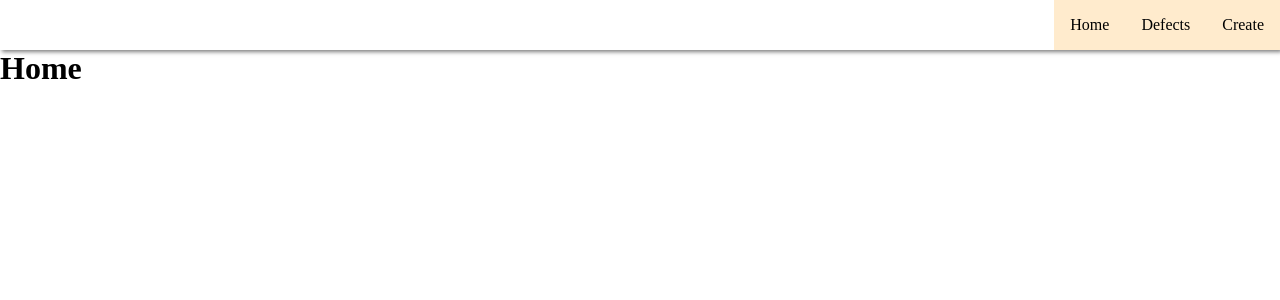
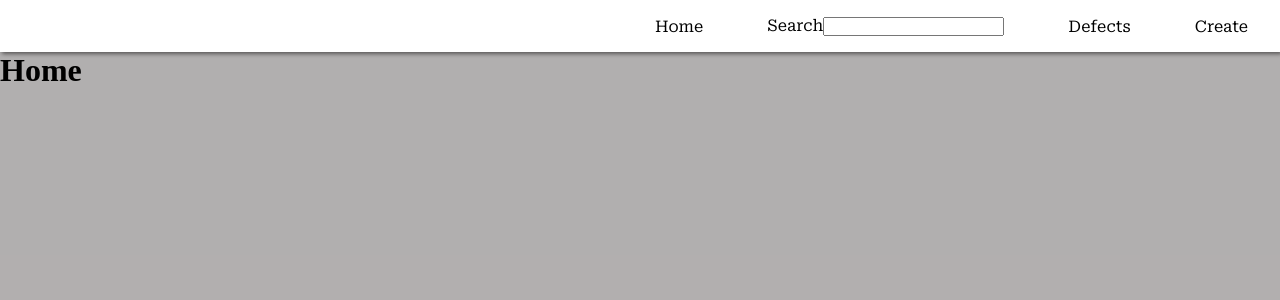
Before and after one commit to SathwikGM/bug-tracker, a React (Vite) app in the folder client/: page / in a window 1280 px wide. Shown: the top 300 px of the page. Built offline with nearby package versions, Linux system fonts and the light colour scheme.

Commit message:
added some types for create issue

```diff
--- /dev/null
+++ b/client/src/Types/CreateIssueTypes.ts
@@ -0,0 +1,10 @@
+export interface InputState {
+  defectId: string;
+  title: string;
+  description: string;
+  owners: string;
+  status: string;
+  priority: string;
+  environment: string;
+  createdBy: string;
+}
--- a/client/src/components/Button/Button.scss
+++ b/client/src/components/Button/Button.scss
@@ -5,7 +5,3 @@
   border-radius: 10px;
   border: none;
 }
-
-.Button:hover{
-
-}
--- a/client/src/components/Button/Button.tsx
+++ b/client/src/components/Button/Button.tsx
@@ -1,6 +1,7 @@
-import "./Button.scss"
+import "./Button.scss";
+import { ButtonProps } from "../../Types/ButtonTypes";
 
-const Button = ({children, style, onClick}) => {
+const Button = ({children, style, onClick}: ButtonProps) => {
  return (
     <button className="Button" style={style} onClick={onClick}>
       {children}
--- a/client/src/components/CreateIssue/CreateIssue.tsx
+++ b/client/src/components/CreateIssue/CreateIssue.tsx
@@ -2,9 +2,10 @@ import { useState } from "react";
 import axios from 'axios';
 import "./CreateIssue.scss";
 import Button from "../Button/Button";
+import { InputState } from '../../Types/CreateIssueTypes';
 
-const Create = () => {
-  const [input, setInput] = useState({
+const CreateIssue = () => {
+  const [input, setInput] = useState<InputState>({
     defectId:"",
     title: "",
     description: "",
@@ -16,12 +17,12 @@ const Create = () => {
   });
 
 // Function to handle input changes
-  const handleInputChange = (event) => {
+  const handleInputChange = (event: React.ChangeEvent<HTMLInputElement>) => {
     const { name, value } = event.target;
     setInput({ ...input, [name]: value })
   }
 
-  const createIssue = (newIssue) => {
+  const createIssue = (newIssue: InputState) => {
     axios
       .post("http://localhost:3000/createissue", newIssue)
       .then((response) => {
@@ -33,7 +34,7 @@ const Create = () => {
   };
 
   // Function to handle form submission
-  const handleCreateSubmit = (event)=>{
+  const handleCreateSubmit: React.FormEventHandler<HTMLFormElement> = (event)=>{
     event.preventDefault();
     createIssue(input);
      console.log(input)
@@ -44,28 +45,28 @@ const Create = () => {
     <form className="CreateIssue" onSubmit={handleCreateSubmit} action="">
       <h1>Create Issue</h1>
     <label htmlFor="defectid">Defect ID</label>
-      <input type="text" placeholder="Defect ID" name="defectId" id="defectId" value={input.defectId}  onChange={handleInputChange}/>
+      <input type="text" placeholder="Defect ID" name="defectId" id="defectId" value={input.defectId}  onChange={handleInputChange} required/>
 
       <label htmlFor="title">Title</label>
-      <input type="text" placeholder="Title" name="title" id="title" value={input.title} onChange={handleInputChange}/>
+      <input type="text" placeholder="Title" name="title" id="title" value={input.title} onChange={handleInputChange} required/>
 
       <label htmlFor="description">Description</label>
-      <input type="text" placeholder="Description" name="description" id="description" value={input.description} onChange={handleInputChange} />
+      <input type="text" placeholder="Description" name="description" id="description" value={input.description} onChange={handleInputChange} required />
 
       <label htmlFor="owners">Owners</label>
-      <input type="text" placeholder="Oweners" name="owners" id="owners" value={input.owners} onChange={handleInputChange}/>
+      <input type="text" placeholder="Oweners" name="owners" id="owners" value={input.owners} onChange={handleInputChange} required/>
 
       <label htmlFor="status">Status</label>
-      <input type="text" placeholder="Status" name="status" id="status" value={input.status} onChange={handleInputChange} />
+      <input type="text" placeholder="Status" name="status" id="status" value={input.status} onChange={handleInputChange} required/>
 
       <label htmlFor="priority">Priority</label>
-      <input type="text" placeholder="Priority" name="priority" id="priority" value={input.priority} onChange={handleInputChange} />
+      <input type="text" placeholder="Priority" name="priority" id="priority" value={input.priority} onChange={handleInputChange} required/>
 
       <label htmlFor="environment">Environment</label>
-      <input type="text" placeholder="Environment" name="environment" id="environment" value={input.environment} onChange={handleInputChange} />
+      <input type="text" placeholder="Environment" name="environment" id="environment" value={input.environment} onChange={handleInputChange} required />
 
       <label htmlFor="createdBy">Created By</label>
-      <input type="text" placeholder="Created By" name="createdBy" id="createdBy" value={input.createdBy}  onChange={handleInputChange}/>
+      <input type="text" placeholder="Created By" name="createdBy" id="createdBy" value={input.createdBy}  onChange={handleInputChange} required/>
 
     <Button style={{backgroundColor:"#3a86ff", color:"#fff"}}>Create</Button>
     </form>
@@ -73,4 +74,4 @@ const Create = () => {
 
 }
 
-export default Create;
+export default CreateIssue;
--- a/client/src/components/DefectList/DefectList.scss
+++ b/client/src/components/DefectList/DefectList.scss
@@ -1,11 +1,12 @@
 .DefectList{
   margin: 1em;
-  // padding: 1em;
   background-color: #fff;
+
   box-shadow: 2px 2px 4px 2px rgba(0, 0, 0, 0.5);
 
   table{
     border-collapse: collapse;
+
   }
   th, td{
     border: solid 1px #00000024;
--- a/client/src/components/Navbar/Navbar.scss
+++ b/client/src/components/Navbar/Navbar.scss
@@ -1,7 +1,9 @@
+@import url('https://fonts.googleapis.com/css2?family=Roboto+Serif&display=swap');
+
 .Navbar{
   background-color: #fff;
   box-shadow: 2px 2px 4px 0px rgba(0, 0, 0, 0.5);
-
+font-family: 'Roboto Serif', serif;
   ul{
     display: flex;
     align-items: end;
@@ -12,9 +14,10 @@
   }
   li{
     padding: 1em;
-    background-color:blanchedalmond
+
   }
   a {
+    padding: 1em;
     font-weight: 500;
     color: #000;
     text-decoration: inherit;
@@ -22,5 +25,6 @@
 
   a:hover {
     color: #1e29fd;
+    box-shadow: 2px 2px 4px 0px rgba(0, 0, 0, 0.5);
   }
 }
--- a/client/src/components/Navbar/Navbar.tsx
+++ b/client/src/components/Navbar/Navbar.tsx
@@ -10,12 +10,17 @@ function Navbar() {
             <NavLink to="/">Home</NavLink>
           </li>
           <li>
+            <NavLink to="/">
+              <label htmlFor="search">Search</label>
+              <input type="text" id="search"  />
+            </NavLink>
+          </li>
+          <li>
             <NavLink to="/defects">Defects</NavLink>
           </li>
           <li>
             <NavLink to="/create">Create</NavLink>
           </li>
-
         </ul>
       </nav>
 
--- /dev/null
+++ b/client/src/pages/home/Home.scss
@@ -0,0 +1,7 @@
+.Home{
+  // margin-top: 0.2em;
+  height: 100vh;
+  background-color: #08010150;
+
+
+}
--- a/client/src/pages/home/Home.tsx
+++ b/client/src/pages/home/Home.tsx
@@ -1,9 +1,11 @@
 
-
+import './Home.scss';
 const Home = () => {
   return (
     <>
-    <h1>Home</h1>
+      <div className='Home'>
+        <h1>Home</h1>
+    </div>
     </>
   )
 }
```
Also changed, not shown: client/src/Types/ButtonTypes.ts (added, +7 -0 lines), client/src/Types/AppTypes.ts (added), 1 other file (tests, documents, lock files or other folders).
